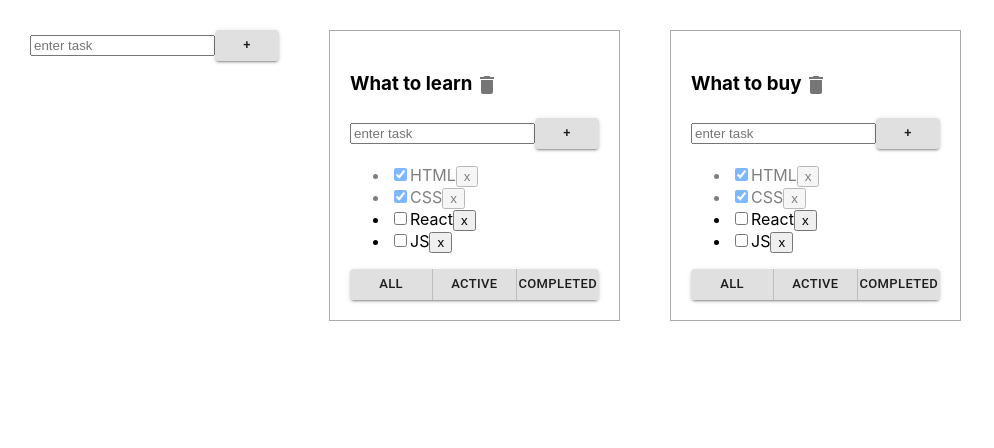
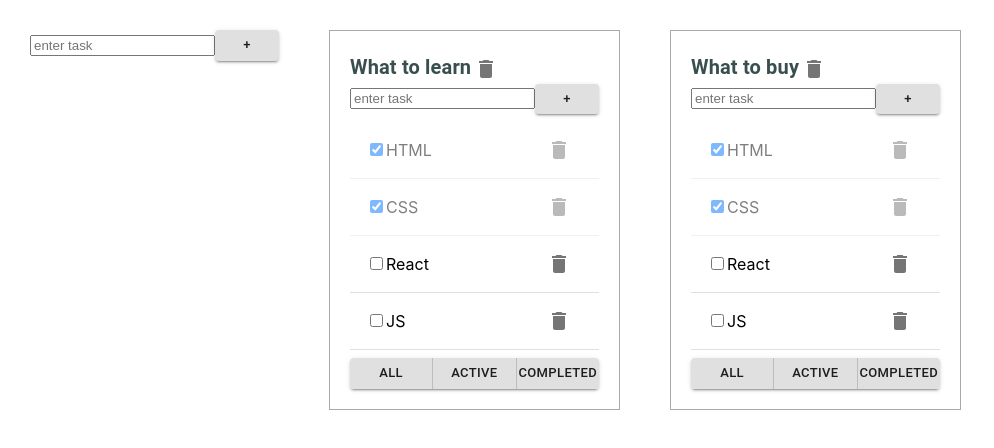
Before and after one commit to fabskrejt/todo-list, a React (Create React App) app: page / in a window 1280 px wide. Shown: the top 448 px of the page, without its empty margins (0-994 px from the left). Built offline with nearby package versions, Linux system fonts and the light colour scheme.

Commit message:
used List and ListItem from MUI

```diff
--- a/src/TodoList.tsx
+++ b/src/TodoList.tsx
@@ -2,7 +2,7 @@ import React, {ChangeEvent, KeyboardEvent, useState} from "react";
 import {FilterValuesType, TaskType} from "./App";
 import {AddItemForm} from "./AddItemForm";
 import {EditableSpan} from "./EditableSpan";
-import {Button, ButtonGroup, IconButton} from "@material-ui/core";
+import {Button, ButtonGroup, IconButton, List, ListItem, Typography} from "@material-ui/core";
 import {Delete} from "@material-ui/icons";
 
 
@@ -28,16 +28,26 @@ const TodoList = (props: TodoListPropsType) => {
         }
 
         return (
-            <li
+            <ListItem
+                divider
+                alignItems={'center'}
+                dense
                 className={t.isDone ? 'is-done' : ''}
-                key={t.id}>
+                key={t.id}
+                style={{display: 'flex', justifyContent: 'space-between'}}
+            >
+                <div>
                     <input
                         onChange={changeInputCheck}
                         type="checkbox"
                         checked={t.isDone}/>
                     <EditableSpan title={t.title} setNewTitle={setNewTaskTitle}/>
-                <button onClick={() => props.removeTask(t.id, props.id)}> x</button>
-            </li>
+                </div>
+                <IconButton onClick={() => props.removeTask(t.id, props.id)}>
+                    <Delete/>
+                </IconButton>
+                {/*              <button onClick={() => props.removeTask(t.id, props.id)}> x</button>*/}
+            </ListItem>
         )
     })
 
@@ -56,19 +66,19 @@ const TodoList = (props: TodoListPropsType) => {
 
     return (
         <div className='todolist'>
-            <h3>
+            <Typography variant={'h6'} style={{fontWeight: 'bold', color: 'rgb(57, 79, 79)'}}>
                 <EditableSpan title={props.title} setNewTitle={setNewTodolistTitle}/>
-                <IconButton  edge={'end'} size={'small'} onClick={() => props.removeTodoList(props.id)}>
+                <IconButton edge={'end'} size={'small'} onClick={() => props.removeTodoList(props.id)}>
                     <Delete/>
                 </IconButton>
                 {/*<button onClick={() => props.removeTodoList(props.id)}>-</button>*/}
-            </h3>
+            </Typography>
             <AddItemForm addItemCallback={addTask}/>
-            <ul>
+            <List>
                 {todoListItem}
-            </ul>
+            </List>
             <div>
-                <ButtonGroup variant={'contained'} size={'small'} fullWidth >
+                <ButtonGroup variant={'contained'} size={'small'} fullWidth>
                     <Button
                         className={allButtonClass}
                         onClick={changeFilterToAll}>All
```
Lines whose indentation alone changed are shown as unchanged.
